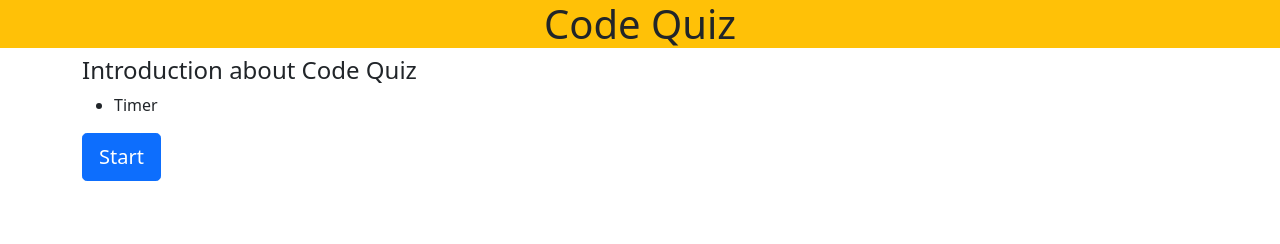
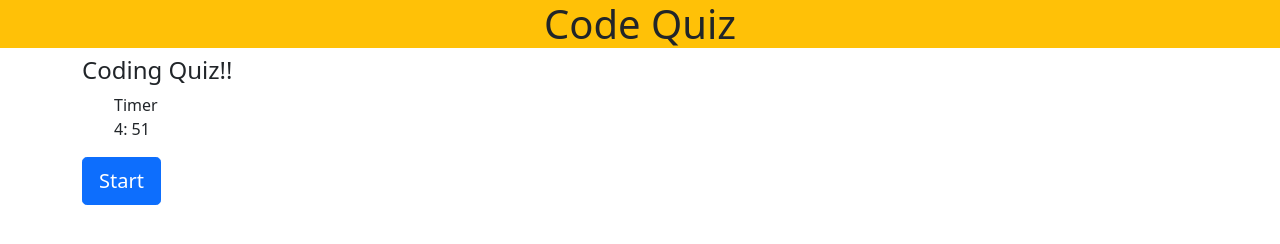
Before and after one commit to eisforgene/code-quiz, a plain HTML site: page index.html in a window 1280 px wide. Drawn offline with nearby package versions, Linux system fonts and the light colour scheme.

Commit message:
added timer and local storage feature

```diff
--- a/assets/js/script.js
+++ b/assets/js/script.js
@@ -5,6 +5,21 @@ var button1 = document.getElementById("option1");
 var button2 = document.getElementById("option2");
 var button3 = document.getElementById("option3");
 var button4 = document.getElementById("option4");
+var saveButton = document.getElementById("initialsSave");
+var startingMinutes = 5;
+let time = startingMinutes * 60;
+
+var countdownEl = document.getElementById('countdown');
+
+setInterval(updateCountdown, 500);
+
+function updateCountdown() {
+    var minutes = Math.floor(time / 60);
+    var seconds = time % 60;
+
+    countdownEl.innerHTML = `${minutes}: ${seconds}`;
+    time--;
+}
 
 var questions = [
     {
@@ -13,28 +28,28 @@ var questions = [
         answer:1
     },
     {
-        q: 'What is cssL?',
-        choices: ["Hypertext Markup Language","HPml","sj","s"],
-        answer:1
+        q: 'What of these is NOT a programming language?',
+        choices: ["Java","Ruby","Python","Banana"],
+        answer:4
     },
     {
-        q: 'What is HTML?',
-        choices: ["Hypertext Markup Language","HPml","sj","s"],
-        answer:1
+        q: 'What symbols are used to make up the Python language?',
+        choices: ["Arabic","Emojis","Words","Muffins"],
+        answer:3
     },
     {
-        q: 'What is HTML?',
-        choices: ["Hypertext Markup Language","HPml","sj","s"],
-        answer:1
+        q: 'Which of these do NOT run using a computer program?',
+        choices: ["Airplane","Bicycle","Car","Rocket"],
+        answer:2
     },
     {
-        q: 'What is HTML?',
-        choices: ["Hypertext Markup Language","HPml","sj","s"],
-        answer:1
+        q: 'People who write computer code are called ______?',
+        choices: ["Cryptographers","Professors","Diarmuids","Programmers"],
+        answer:4
     },
     {
-        q: 'What is jsL?',
-        choices: ["Hypertext Markup Language","HPml","sj","s"],
+        q: 'What word describes the set of instructions that computers need to do work?',
+        choices: ["Program","Synopsis","Menu","Blueprint"],
         answer:1
     },
 ];
@@ -54,10 +69,11 @@ startBtn.addEventListener("click", function() {
     questionContainer.style.display = "block";
     displayQuestion();
 });
-button1.addEventListener("click",displayAnswer);
-button2.addEventListener("click",displayAnswer);
-button3.addEventListener("click",displayAnswer);
-button4.addEventListener("click",displayAnswer);
+
+button1.addEventListener("click", displayAnswer);
+button2.addEventListener("click", displayAnswer);
+button3.addEventListener("click", displayAnswer);
+button4.addEventListener("click", displayAnswer);
 
 function displayQuestion(){
    question.innerText = questions[currentQ].q;
@@ -68,13 +84,11 @@ function displayQuestion(){
 }
 
 function displayAnswer() {
-    console.log(this.getAttribute("data-value"))
+    // console.log(this.getAttribute("data-value"))
     if (this.getAttribute("data-value") === questions[currentQ].answer) {
         score++;
     } else {
-
-    }
-    if (currentQ < questions.length - 1) {
+    } if (currentQ < questions.length - 1) {
         currentQ++;
         displayQuestion();
     } else {
@@ -83,24 +97,15 @@ function displayAnswer() {
     }
 };
 
+var user = localStorage.getItem('name') || 'Anon';
 
+document.querySelector('#initialsSave').addEventListener('click', function(e) {
+    e.preventDefault();
 
-// // variable to keep track of score
-// var score = 0;
+    var userInput = document.querySelector('#name').value
+    // console.log(userInput);
 
-// // iterate over the questions array and display each question in a confirmation box
-// for (var i = 0; i < questions.length; i++) {
-//     let answer = confirm(questions[i].q);
+    localStorage.setItem('name', userInput);
+});
 
-//     if (
-//         (answer === true && questions[i].a === true) ||
-//         (answer === false && questions[i].a === false)
-//     ) {
-//         alert('Correct!');
-//         score++;
-//     } else {
-//         alert('Wrong!');
-//     }
-// };
-
-// alert('Final Score: ' + score);
+document.querySelector('#greeting').textContent = 'Last submitted by ' + (user) + '.';
--- a/index.html
+++ b/index.html
@@ -12,13 +12,14 @@
         <h1>Code Quiz</h1>
     </header>
     <section class="container">
-        <h4>Introduction about Code Quiz</h4>
+        <h4>Coding Quiz!!</h4>
         <ul>
-            <li>Timer</li>
+            Timer
+            <li style="list-style: none;" id='countdown'>5:00</li>
         </ul>
         <aside>
             <h3 id="timer"></h3>
-            <button id="start-btn" class="btn btn-primary btn-lg">Start</button>
+            <button id="start-btn" class="btn btn-primary btn-lg" onclick="">Start</button>
         </aside>
     </section>
     <main id="question-container" class="container">
@@ -31,12 +32,13 @@
     <aside id="userInput" class="container">
         <h2 id="score"></h2>
         <label>
-            Enter user initials
+            Enter user name<br/>
+            <input id="name" type="text"/>
+            <button class="btn btn-secondary" id="initialsSave">
+                Submit
+            </button>
+            <div id='greeting'></div>
         </label>
-        <input id="initials" type="text"/>
-        <button class="btn btn-secondary" id="initialsSave">
-            Save User
-        </button>
     </aside>
 </body>
 <script src="https://cdn.jsdelivr.net/npm/bootstrap@5.0.2/dist/js/bootstrap.bundle.min.js" integrity="sha384-MrcW6ZMFYlzcLA8Nl+NtUVF0sA7MsXsP1UyJoMp4YLEuNSfAP+JcXn/tWtIaxVXM" crossorigin="anonymous"></script>
```
Also changed, not shown: 1 other file.
